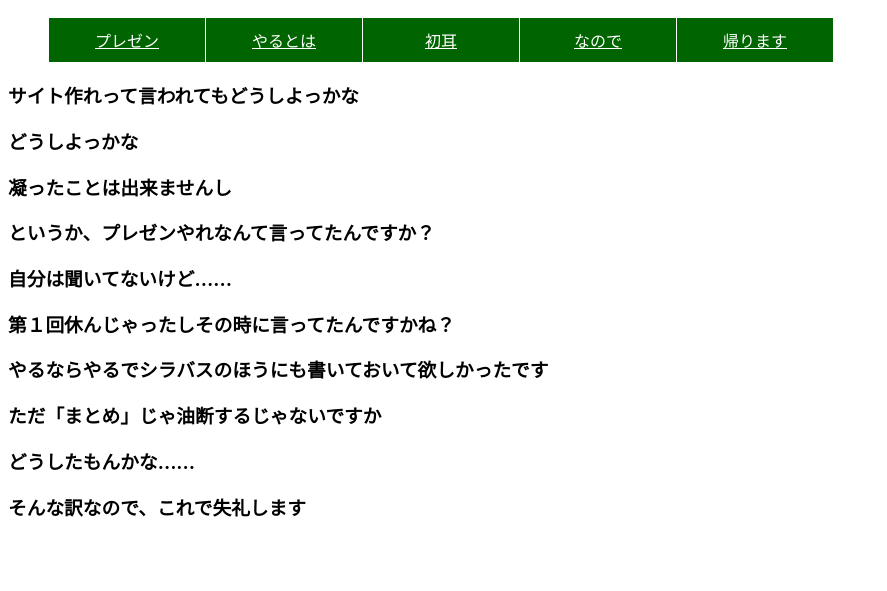
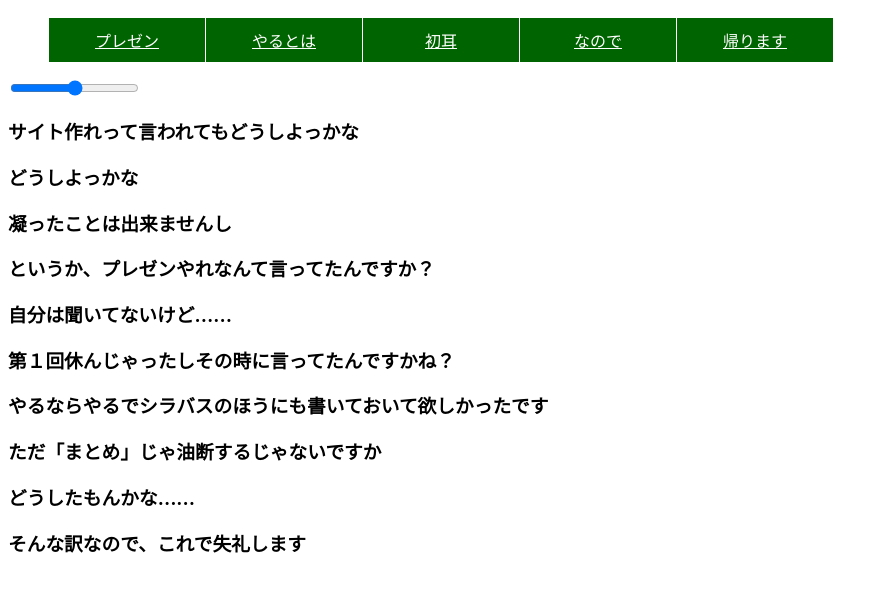
Before and after one commit to g1527037/2016web1, a plain HTML site: page index.html in a window 1280 px wide. Shown: the part 57-648 px from the top of the page, without its empty margins (0-887 px from the left). Drawn offline with Linux system fonts and the light colour scheme.

Commit message:
Update index.html

```diff
--- a/index.html
+++ b/index.html
@@ -19,6 +19,7 @@
         <li><a href="#">帰ります</a></li>
       </ul>
     </nav>
+    <p><input type="range" name="input16" min="1" max="200" step="0.5"></p>
     <h3>サイト作れって言われてもどうしよっかな</h3>
     <h3>どうしよっかな</h3>
     <h3>凝ったことは出来ませんし</h3>
```
